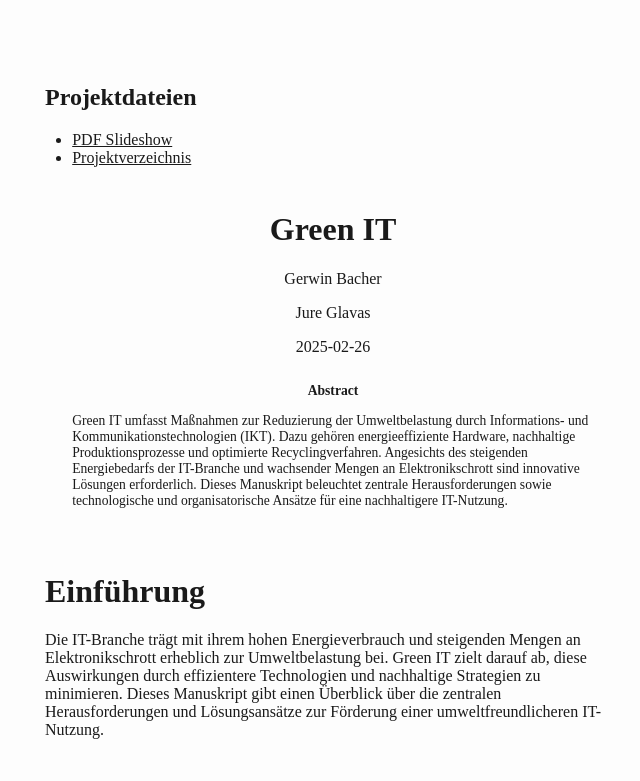
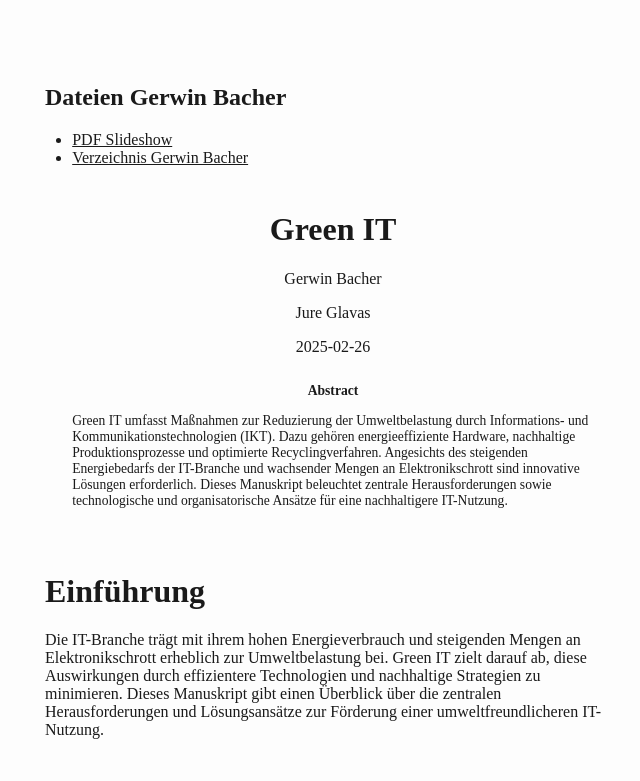
Before and after one commit to ghmbacher/greenit, a plain HTML site: page index.html in a window 1280 px wide. Shown: the top 781 px of the page, without its empty margins (307-947 px from the left). Drawn offline with nearby package versions, Linux system fonts and the light colour scheme.

Commit message:
Update index.html

```diff
--- a/index.html
+++ b/index.html
@@ -7,12 +7,12 @@
   <meta name="author" content="Gerwin Bacher" />
   <meta name="author" content="Jure Glavas" />
   <meta name="dcterms.date" content="2025-02-26" />
-  <title>Green IT</title>
+  <title>Green IT Gerwin Bacher</title>
 
-  <h2>Projektdateien</h2>
+  <h2>Dateien Gerwin Bacher</h2>
     <ul>
       <li><a href="Green_IT_Presentation.pdf">PDF Slideshow</a></li>
-      <li><a href="Verzeichnis/index.html">Projektverzeichnis</a></li>
+      <li><a href="Verzeichnis/index.html">Verzeichnis Gerwin Bacher</a></li>
     </ul>
 
   <style>
```
